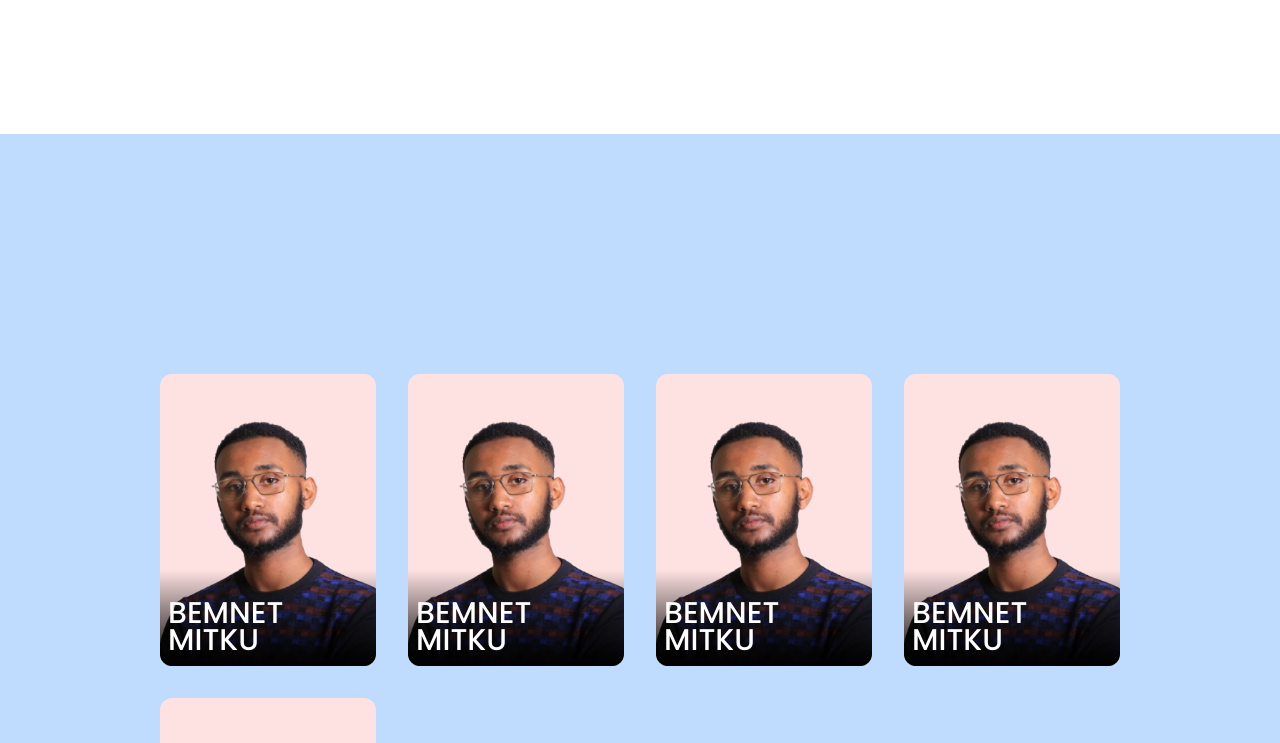
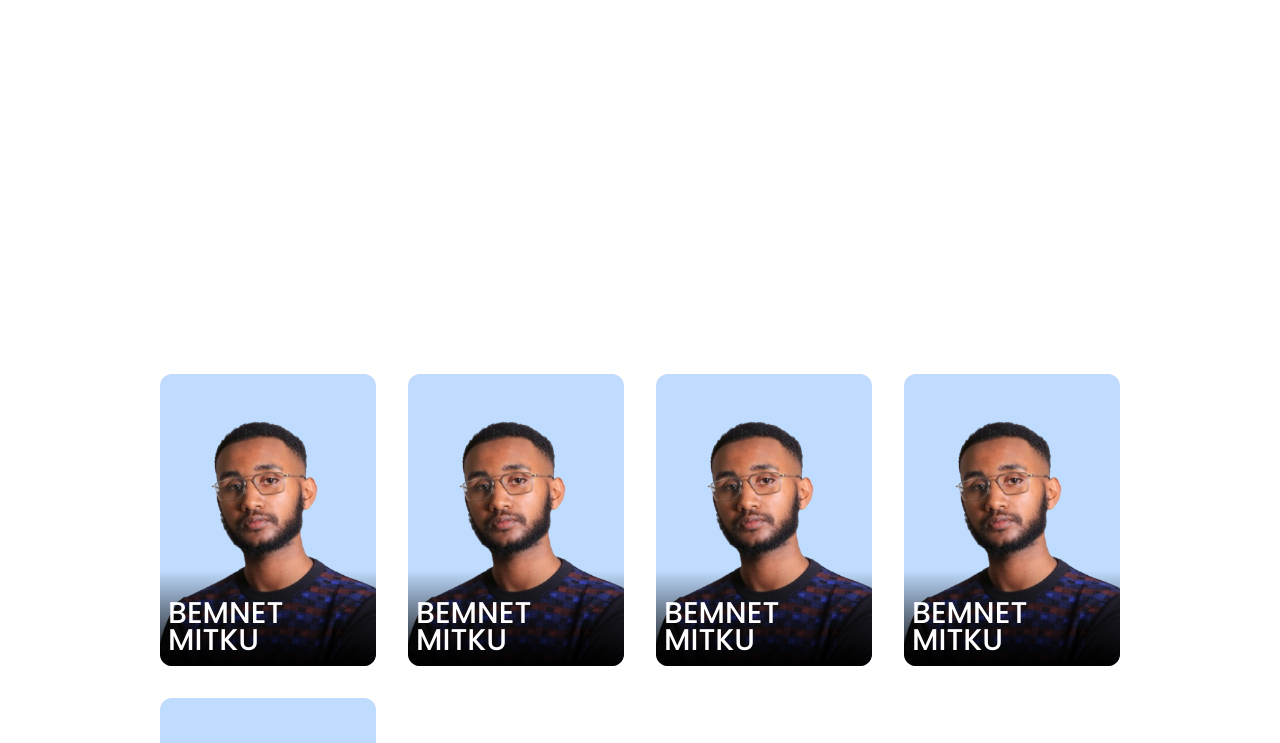
Before and after one commit to Conquer-Agency/Nileode-new, a React (Vite) app: page / in a window 1280 px wide. Shown: the part 4680-5423 px from the top of the page. Built offline with nearby package versions, Linux system fonts and the light colour scheme.

Commit message:
fixed typo

```diff
--- a/src/components/Screen/HomePage/TeamSection.tsx
+++ b/src/components/Screen/HomePage/TeamSection.tsx
@@ -3,7 +3,7 @@ import { motion } from "framer-motion";
 import Bemnet from "@/assets/users/Bemnet-preview.png"
 const TeamSection = () => {
   return (
-    <div className="bg-blue-200 py-4">
+    <div className=" py-4">
       <div className="text-center my-12 projects-heading">
         <motion.h1
           className="text-6xl font-poppins font-semibold"
@@ -11,7 +11,7 @@ const TeamSection = () => {
           animate={{ opacity: 1, y: 0 }}
           transition={{ duration: 0.8, ease: "easeOut" }}
         >
-          Meet Out Team
+          Meet Our Team
         </motion.h1>
         <motion.p
           className="text-xl max-w-md mx-auto font-railway text-gray-600 mt-3 italic"
--- a/src/components/Teams/TeamsImage.tsx
+++ b/src/components/Teams/TeamsImage.tsx
@@ -25,7 +25,7 @@ export function Team({ skater, index }: SkaterProps) {
 
   return (
     <div className="skater group relative flex flex-col items-center gap-4">
-      <div className="stack-layout overflow-hidden bg-red-100 w-full rounded-xl">
+      <div className="stack-layout overflow-hidden bg-blue-200 w-full rounded-xl">
         {/* <img
           src={skater.photo_background}
           alt={`${skater.first_name} ${skater.last_name} background`}
```
